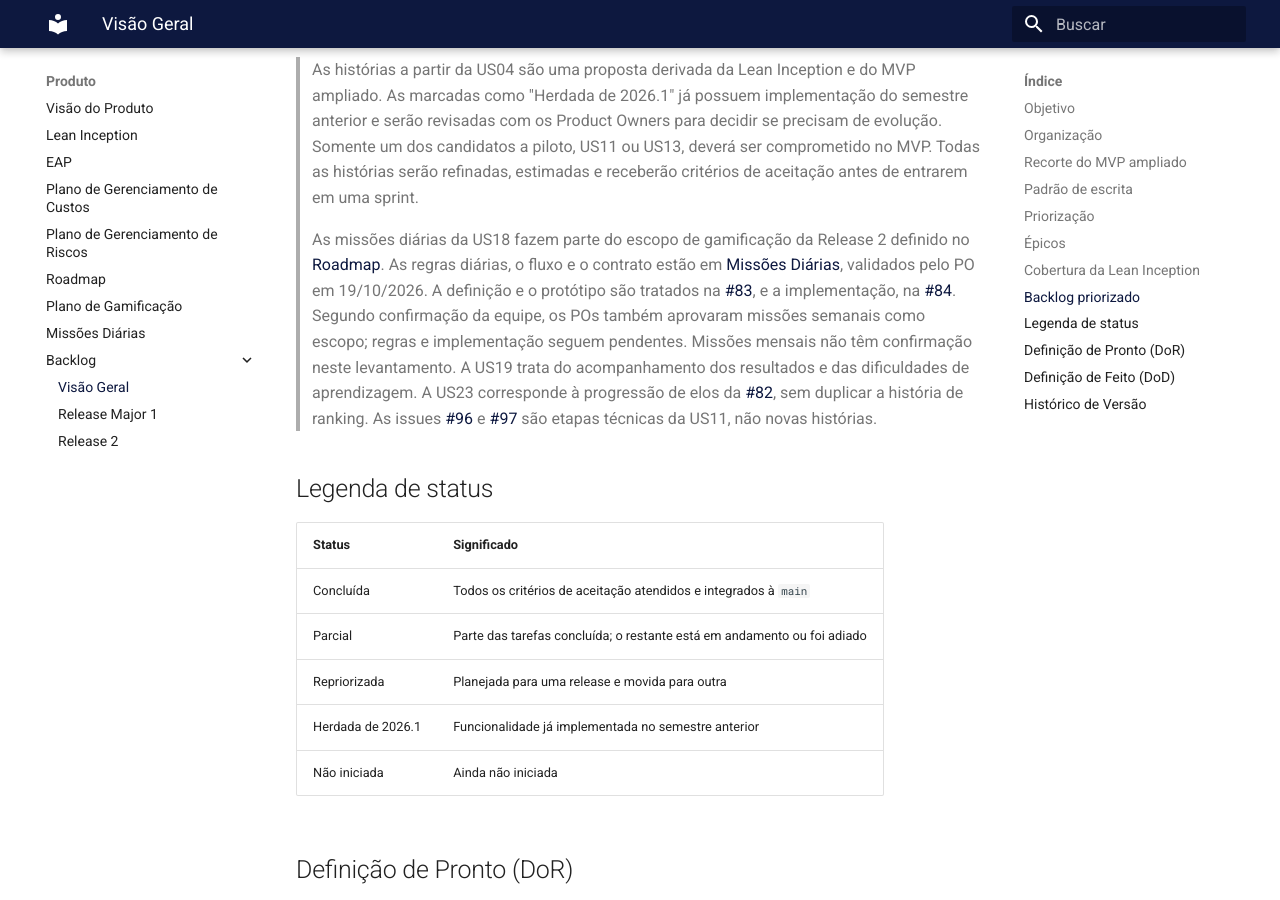
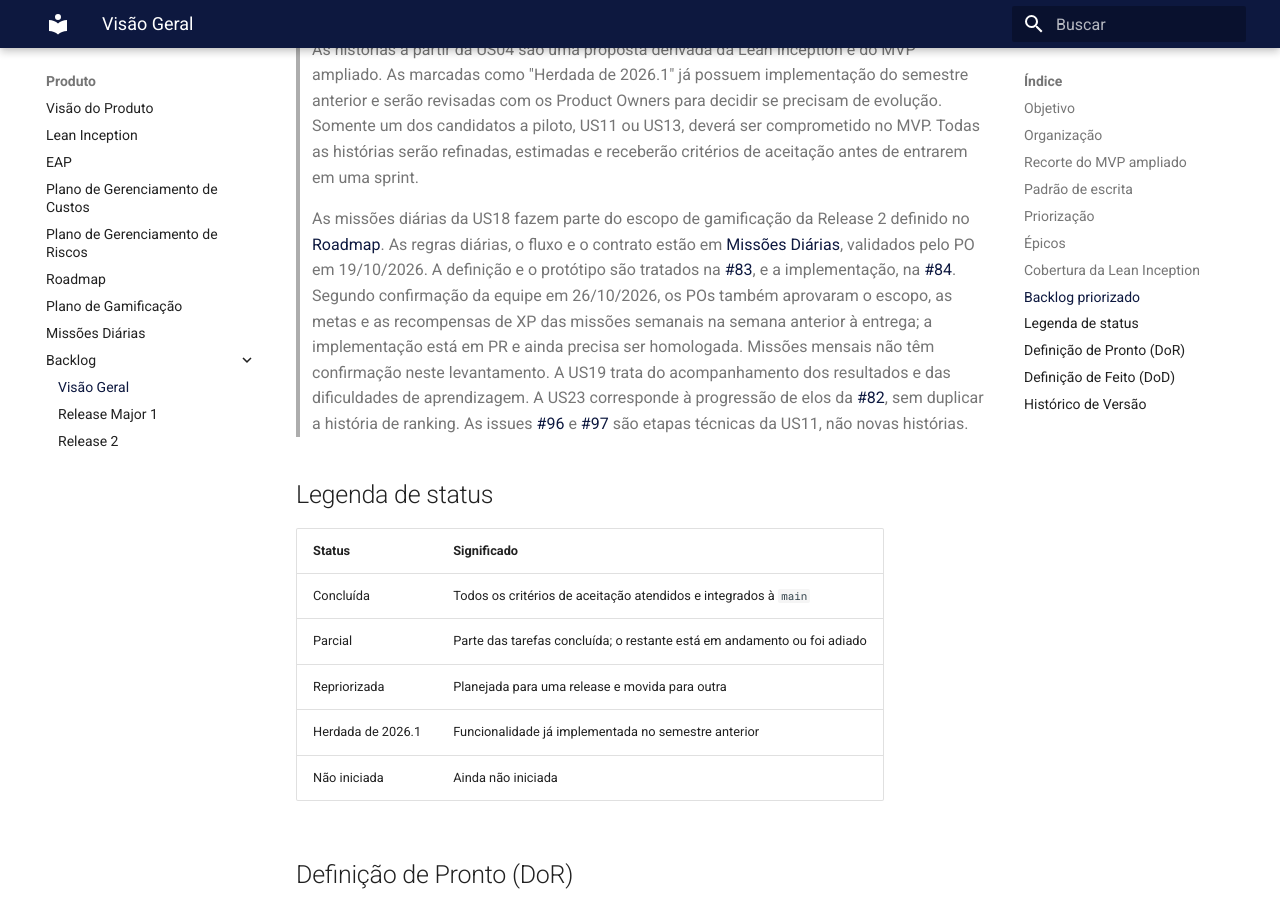
Before and after one commit to fga-eps-mds/2026-2-AnatoQuizUp-Doc, an MkDocs documentation site: the page built from docs/backlog/visao-geral.md, in a window 1280 px wide and 900 px high, scrolled down 7788 px. Built offline with MkDocs 1.6.1 and Material for MkDocs 9.7.7, drawn with Linux system fonts in a browser that asks for light colours.

Commit message:
docs: atualizar status das missoes semanais

```diff
--- a/docs/backlog/visao-geral.md
+++ b/docs/backlog/visao-geral.md
@@ -132,7 +132,7 @@
 | US15 | estudante | me cadastrar e acessar a plataforma com e-mail e senha | ter meu progresso salvo | EP06 | Must | Contínuo | Herdada de 2026.1 |
 | US16 | estudante | escolher disciplina, tema e nível de conhecimento antes do quiz | estudar no ritmo e no conteúdo de que preciso | EP02 | Must | R2 | Parcial: tema e dificuldade disponíveis; disciplina a verificar |
 | US17 | estudante | simular consultas com pacientes virtuais | praticar a anamnese e o raciocínio clínico | EP05 | Won't (MVP) | Incremento | Não iniciada |
-| US18 | estudante | cumprir missões diárias e semanais | manter frequência e continuidade nos estudos | EP01 | Should | R2 | Diárias implementadas; semanais com escopo confirmado pela equipe, sem regras ou implementação; mensais sem confirmação |
+| US18 | estudante | cumprir missões diárias e semanais | manter frequência e continuidade nos estudos | EP01 | Should | R2 | Diárias implementadas; regras semanais aprovadas e implementação em PR; mensais sem confirmação |
 | US19 | estudante | visualizar meu progresso, resultados e temas com dificuldade | direcionar meus próximos estudos | EP02 | Must | R2 | Implementação existente; validar dados e jornada em homologação |
 | US20 | estudante | receber avisos de inatividade e recuperar um elo após voltar a estudar | manter uma rotina de estudos e continuar progredindo | EP01 | Should | R2 | Refinada (#89; depende de US23) |
 | US21 | estudante | visualizar meu avatar ativo nas áreas que me representam | manter minha identidade visual consistente | EP01 | Should | Pós-validação R1 | Refinada (#91; vinculada a US01 e US02) |
@@ -141,7 +141,7 @@
 
 > As histórias a partir da US04 são uma proposta derivada da Lean Inception e do MVP ampliado. As marcadas como "Herdada de 2026.1" já possuem implementação do semestre anterior e serão revisadas com os Product Owners para decidir se precisam de evolução. Somente um dos candidatos a piloto, US11 ou US13, deverá ser comprometido no MVP. Todas as histórias serão refinadas, estimadas e receberão critérios de aceitação antes de entrarem em uma sprint.
 
-> As missões diárias da US18 fazem parte do escopo de gamificação da Release 2 definido no [Roadmap](../produto/roadmap.md). As regras diárias, o fluxo e o contrato estão em [Missões Diárias](../produto/missoes-diarias.md), validados pelo PO em 19/10/2026. A definição e o protótipo são tratados na [#83](https://github.com/fga-eps-mds/2026-2-AnatoQuizUp-Doc/issues/83), e a implementação, na [#84](https://github.com/fga-eps-mds/2026-2-AnatoQuizUp-Doc/issues/84). Segundo confirmação da equipe, os POs também aprovaram missões semanais como escopo; regras e implementação seguem pendentes. Missões mensais não têm confirmação neste levantamento. A US19 trata do acompanhamento dos resultados e das dificuldades de aprendizagem. A US23 corresponde à progressão de elos da [#82](https://github.com/fga-eps-mds/2026-2-AnatoQuizUp-Doc/issues/82), sem duplicar a história de ranking. As issues [#96](https://github.com/fga-eps-mds/2026-2-AnatoQuizUp-Doc/issues/96) e [#97](https://github.com/fga-eps-mds/2026-2-AnatoQuizUp-Doc/issues/97) são etapas técnicas da US11, não novas histórias.
+> As missões diárias da US18 fazem parte do escopo de gamificação da Release 2 definido no [Roadmap](../produto/roadmap.md). As regras diárias, o fluxo e o contrato estão em [Missões Diárias](../produto/missoes-diarias.md), validados pelo PO em 19/10/2026. A definição e o protótipo são tratados na [#83](https://github.com/fga-eps-mds/2026-2-AnatoQuizUp-Doc/issues/83), e a implementação, na [#84](https://github.com/fga-eps-mds/2026-2-AnatoQuizUp-Doc/issues/84). Segundo confirmação da equipe em 26/10/2026, os POs também aprovaram o escopo, as metas e as recompensas de XP das missões semanais na semana anterior à entrega; a implementação está em PR e ainda precisa ser homologada. Missões mensais não têm confirmação neste levantamento. A US19 trata do acompanhamento dos resultados e das dificuldades de aprendizagem. A US23 corresponde à progressão de elos da [#82](https://github.com/fga-eps-mds/2026-2-AnatoQuizUp-Doc/issues/82), sem duplicar a história de ranking. As issues [#96](https://github.com/fga-eps-mds/2026-2-AnatoQuizUp-Doc/issues/96) e [#97](https://github.com/fga-eps-mds/2026-2-AnatoQuizUp-Doc/issues/97) são etapas técnicas da US11, não novas histórias.
 
 ## Legenda de status
 
```
Also changed, not shown: docs/backlog/release-2.md (+1 -1 lines).
